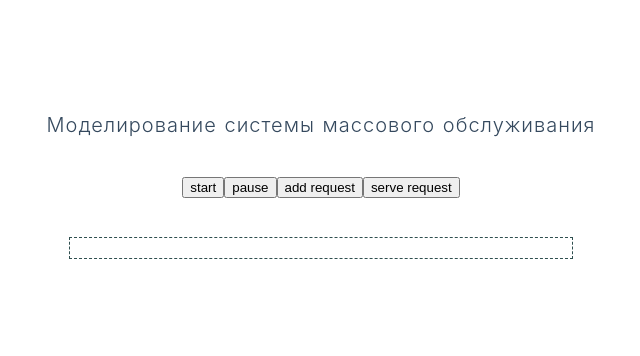
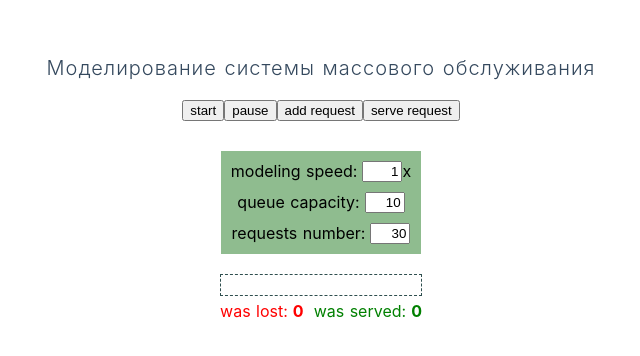
Before and after one commit to cadaverine/queuing-system-model, a Nuxt app: page / in a window 1280 px wide. Shown: the part 214-570 px from the top of the page, without its empty margins (319-959 px from the left). Built offline with nearby package versions, Linux system fonts and the light colour scheme.

Commit message:
add options

```diff
--- a/components/Queue.vue
+++ b/components/Queue.vue
@@ -1,5 +1,8 @@
 <template>
-    <div class="queue-container">
+    <div
+        class="queue-container"
+        :style="{ minWidth: capacity * 20 + 2 + 'px' }"
+    >
         <div class="queue-body">
             <Request
                 v-for="(request, i) in requests"
@@ -22,6 +25,10 @@ export default {
         counter: {
             type: Number,
             default: 0,
+        },
+        capacity: {
+            type: Number,
+            default: 10,
         }
     },
     components: {
@@ -32,14 +39,12 @@ export default {
 
 <style scoped>
     .queue-container {
-        min-width: 504px;
         min-height: 22px;
         border: 1px dashed darkslategrey;
     }
 
     .queue-body {
         display: flex;
-
         flex-direction: row-reverse;
     }
 </style>
--- a/components/Request.vue
+++ b/components/Request.vue
@@ -9,14 +9,8 @@
 <script>
 export default {
     props: {
-        number: Number
+        number: Number,
     },
-    data: () => ({
-        isServed: Boolean,
-        createdAt: Number,
-        waitingTime: Number,
-        servedAt: Number,
-    }),
 }
 </script>
 
--- a/pages/index.vue
+++ b/pages/index.vue
@@ -8,10 +8,36 @@
       <button class="button-add" @click="addRequest">add request</button>
       <button class="button-serve" @click="serveRequest">serve request</button>
     </div>
+    <div class="inputs-group">
+      <div class="input-speed-group">
+        <div class="input-speed-title">modeling speed:</div>
+        <input type="text" class="input-speed" v-model="speed">
+        <div class="input-speed-unit">x</div>
+      </div>
+      <div class="input-capacity-group">
+        <div class="input-capacity-title">queue capacity:</div>
+        <input type="text" class="input-capacity" v-model="capacity">
+      </div>
+      <div class="input-number-group">
+        <div class="input-number-title">requests number:</div>
+        <input type="text" class="input-number" v-model="maxNumber">
+      </div>
+    </div>
     <Queue
       :requests="requests"
+      :capacity="capacity"
       :counter="counter"
     />
+    <div class="stats-group">
+      <div class="stats-group-lost">
+        <div class="stats-lost-title">was lost:</div>
+        <div class="stats-lost-value" v-text="lost"/>
+      </div>
+      <div class="stats-group-served">
+        <div class="stats-served-title">was served:</div>
+        <div class="stats-served-value" v-text="served"/>
+      </div>
+    </div>
   </section>
 </template>
 
@@ -25,28 +51,50 @@ export default {
     counter: 1,
     addTimeout: 0,
     serveTimeout: 0,
+    speed: 1,
+    capacity: 10,
+    lost: 0,
+    served: 0,
+    maxNumber: 30,
   }),
   components: {
     Queue
   },
   methods: {
     start() {
+      this.counter = 1
+      this.requests = []
+      this.lost = 0
+      this.served = 0
+
       this.addCycle()
       this.serveCycle()
     },
     addCycle() {
-      const s = getRandom(1, 2) * 1000
+      if (this.speed < 1) {
+        this.speed = 1
+      }
+
+      if (this.counter <= this.maxNumber) {
+        const s = getRandom(1, 2) * 1000 / this.speed
 
         this.addTimeout = setTimeout(() => {
           this.addRequest()
           this.addCycle()
         }, s)
+      } else {
+        // this.pause()
+      }
     },
     serveCycle() {
-      const s = getRandom(2, 5) * 1000
+      if (this.speed < 1) {
+        this.speed = 1
+      }
 
-      setTimeout(() => {
-        this.serveTimeout = this.serveRequest()
+      const s = getRandom(2, 5) * 1000 / this.speed
+
+      this.serveTimeout = setTimeout(() => {
+        this.serveRequest()
         this.serveCycle()
       }, s)
     },
@@ -55,19 +103,23 @@ export default {
       clearTimeout(this.serveTimeout)
     },
     addRequest() {
+      if (this.requests.length < this.capacity) {
         let requestsCopy = this.requests.slice()
         requestsCopy.push(this.counter)
         this.requests = requestsCopy
+      } else {
+        this.lost += 1
+      }
+
       this.counter += 1
-
-      console.log(this.requests)
     },
     serveRequest() {
+      if (this.requests.length > 0) {
         let requestsCopy = this.requests.slice()
         requestsCopy.shift()
         this.requests = requestsCopy
-
-      console.log(this.requests)
+        this.served += 1
+      }
     }
   }
 }
@@ -90,12 +142,58 @@ export default {
   font-size: 20px;
   color: #35495e;
   letter-spacing: 1px;
+  margin: 10px;
 }
 
 .buttons-group {
-  min-height: 100px;
+  margin: 10px;
   display: flex;
   align-items: center;
+}
+
+.input-speed-group,
+.input-capacity-group,
+.input-number-group {
+  margin: 10px;
+  display: flex;
+  justify-content: center;
+}
+
+.inputs-group {
+  background-color: darkseagreen;
+  margin: 20px;
+}
+
+.input-speed,
+.input-capacity,
+.input-number {
+  margin-left: 5px;
+  width: 40px;
+  text-align: right;
+}
+
+.stats-group {
+  display: flex;
+}
+
+.stats-group-lost,
+.stats-group-served {
+  display: flex;
+  margin: 5px;
+}
+
+.stats-group-lost {
+  color: red;
+}
+
+.stats-group-served {
+  color: green;
+}
+
+.stats-lost-value,
+.stats-served-value {
+  font-weight: bold;
+  margin-left: 5px;
 }
 
 .subtitle {
```
Lines whose indentation alone changed are shown as unchanged.
